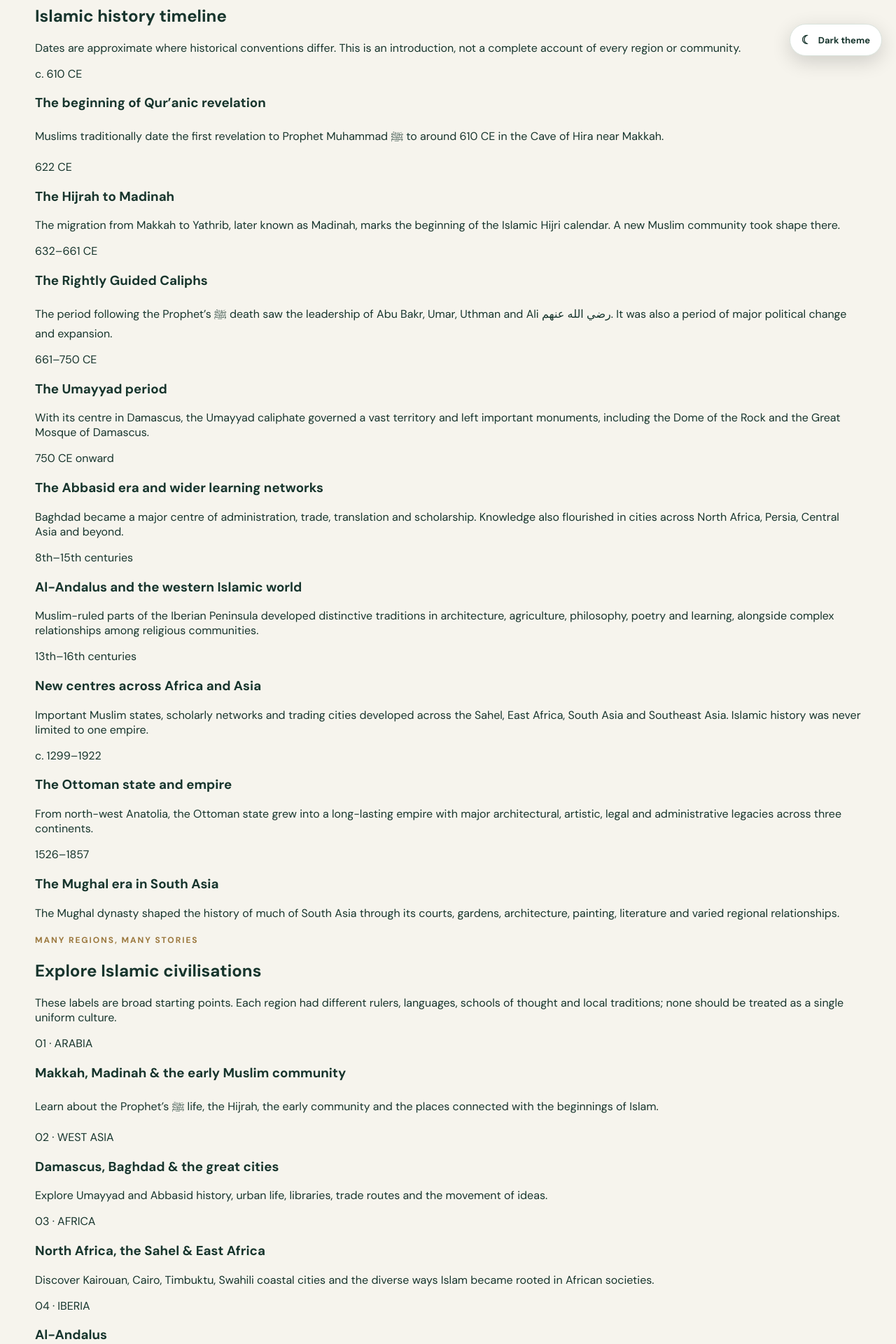
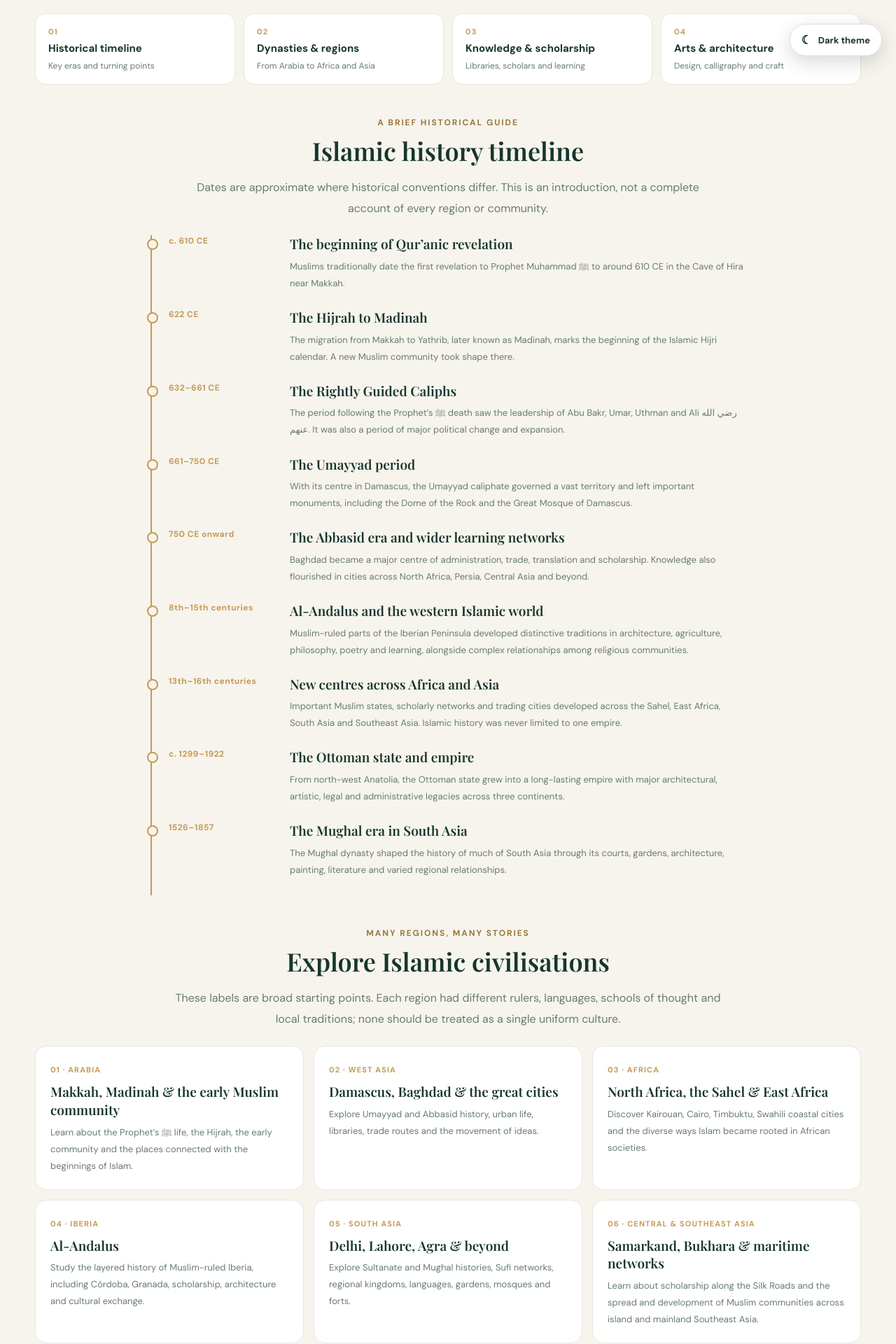
Before and after one commit to muhammadhadiurrehman7-max/rhm-islamic-circle, a Next.js app: page /heritage in a window 1280 px wide. Shown: the part 700-2620 px from the top of the page at 70% size. Built offline with nearby package versions, Linux system fonts and the light colour scheme; a web font is replaced by a local one.

Commit message:
Style expanded Islamic heritage history sections

```diff
--- a/app/globals.css
+++ b/app/globals.css
@@ -910,3 +910,30 @@ html[data-site-theme="dark"] .sacred-learning-ribbon a { background:#172821; }
 html[data-site-theme="dark"] .sacred-learning-ribbon a:hover { background:#20382d; }
 html[data-site-theme="dark"] .sacred-learning-ribbon strong { color:#f0eee4; }
 html[data-site-theme="dark"] .sacred-learning-ribbon small { color:#bdc9c0; }
+
+
+/* Expanded Islamic history and civilisation learning sections */
+.heritage-history-intro,.heritage-history-section { margin:42px 0; }
+.heritage-section-heading { max-width:780px; margin:0 auto 24px; text-align:center; }
+.heritage-section-heading h2 { margin:10px 0; color:var(--q-ink); font:600 clamp(26px,4vw,36px)/1.2 "Playfair Display",serif; }
+.heritage-section-heading p { color:var(--q-muted); line-height:1.85; }
+.heritage-history-links { display:grid; grid-template-columns:repeat(4,minmax(0,1fr)); gap:12px; }
+.heritage-history-links a { display:flex; flex-direction:column; gap:7px; padding:18px; border:1px solid var(--q-border); border-radius:15px; background:var(--q-card); text-decoration:none; }
+.heritage-history-links a span,.heritage-topic-grid article>span { color:var(--q-gold); font-size:11px; font-weight:800; letter-spacing:.1em; }
+.heritage-history-links strong { color:var(--q-ink); font-size:15px; }
+.heritage-history-links small { color:var(--q-muted); font-size:12px; }
+.heritage-timeline { max-width:850px; margin:0 auto; border-left:2px solid var(--q-gold); padding-left:24px; }
+.heritage-timeline article { position:relative; display:grid; grid-template-columns:155px 1fr; gap:18px; padding:0 0 24px; }
+.heritage-timeline article:before { position:absolute; left:-31px; top:5px; width:12px; height:12px; border:2px solid var(--q-gold); border-radius:50%; background:var(--q-bg); content:""; }
+.heritage-date { color:var(--q-gold); font-size:12px; font-weight:800; letter-spacing:.04em; }
+.heritage-timeline h3,.heritage-topic-grid h3,.heritage-scholar-grid h3,.heritage-art-grid h3 { margin:0 0 7px; color:var(--q-ink); font:600 19px/1.35 "Playfair Display",serif; }
+.heritage-timeline p,.heritage-topic-grid p,.heritage-scholar-grid p,.heritage-art-grid p { margin:0; color:var(--q-muted); font-size:13px; line-height:1.85; }
+.heritage-topic-grid,.heritage-scholar-grid { display:grid; grid-template-columns:repeat(3,minmax(0,1fr)); gap:14px; }
+.heritage-topic-grid article,.heritage-scholar-grid article,.heritage-art-grid article { padding:21px; border:1px solid var(--q-border); border-radius:16px; background:var(--q-card); }
+.heritage-topic-grid h3,.heritage-scholar-grid h3 { margin-top:10px; }
+.heritage-scholar-grid article>span { display:block; margin:0 0 10px; color:var(--q-gold); font-size:11px; font-weight:800; text-transform:uppercase; letter-spacing:.06em; }
+.heritage-art-grid { display:grid; grid-template-columns:repeat(4,minmax(0,1fr)); gap:14px; }
+.heritage-art-symbol { min-height:58px; margin-bottom:12px; color:var(--q-gold); font:700 36px/1.4 "Noto Naskh Arabic",serif; }
+html[data-site-theme="dark"] .heritage-history-links a,html[data-site-theme="dark"] .heritage-topic-grid article,html[data-site-theme="dark"] .heritage-scholar-grid article,html[data-site-theme="dark"] .heritage-art-grid article { background:#101d19; }
+@media(max-width:850px) { .heritage-history-links { grid-template-columns:repeat(2,minmax(0,1fr)); }.heritage-topic-grid,.heritage-scholar-grid { grid-template-columns:repeat(2,minmax(0,1fr)); }.heritage-art-grid { grid-template-columns:repeat(2,minmax(0,1fr)); } }
+@media(max-width:560px) { .heritage-history-links,.heritage-topic-grid,.heritage-scholar-grid,.heritage-art-grid { grid-template-columns:1fr; }.heritage-timeline { padding-left:18px; }.heritage-timeline article { grid-template-columns:1fr; gap:5px; }.heritage-timeline article:before { left:-25px; } }
```
